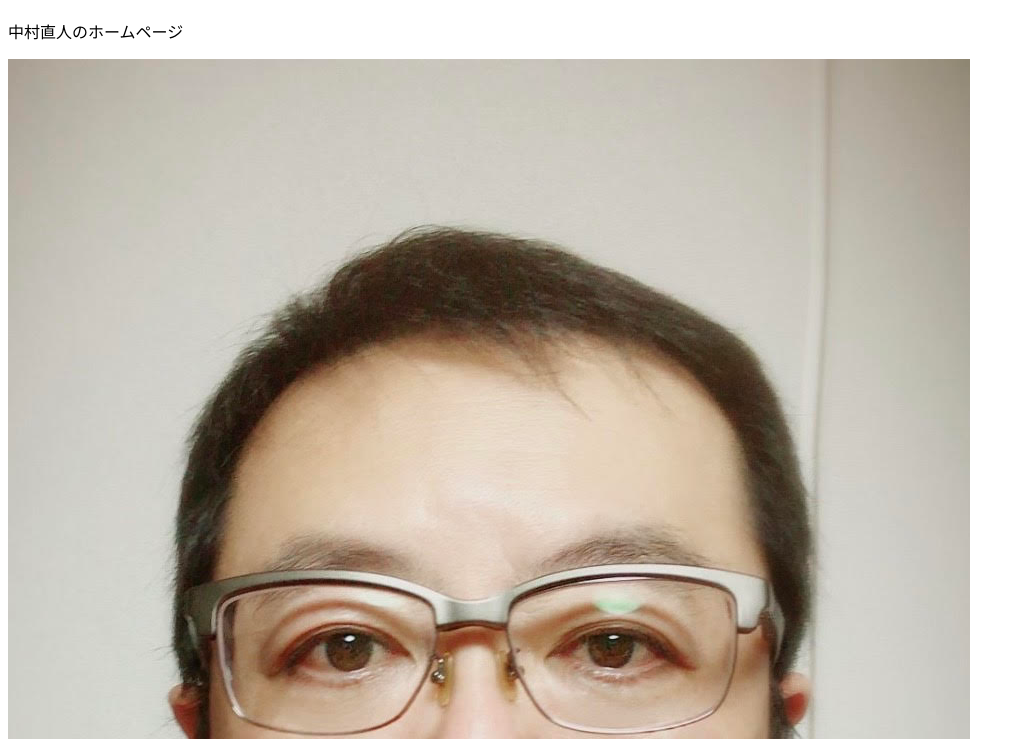
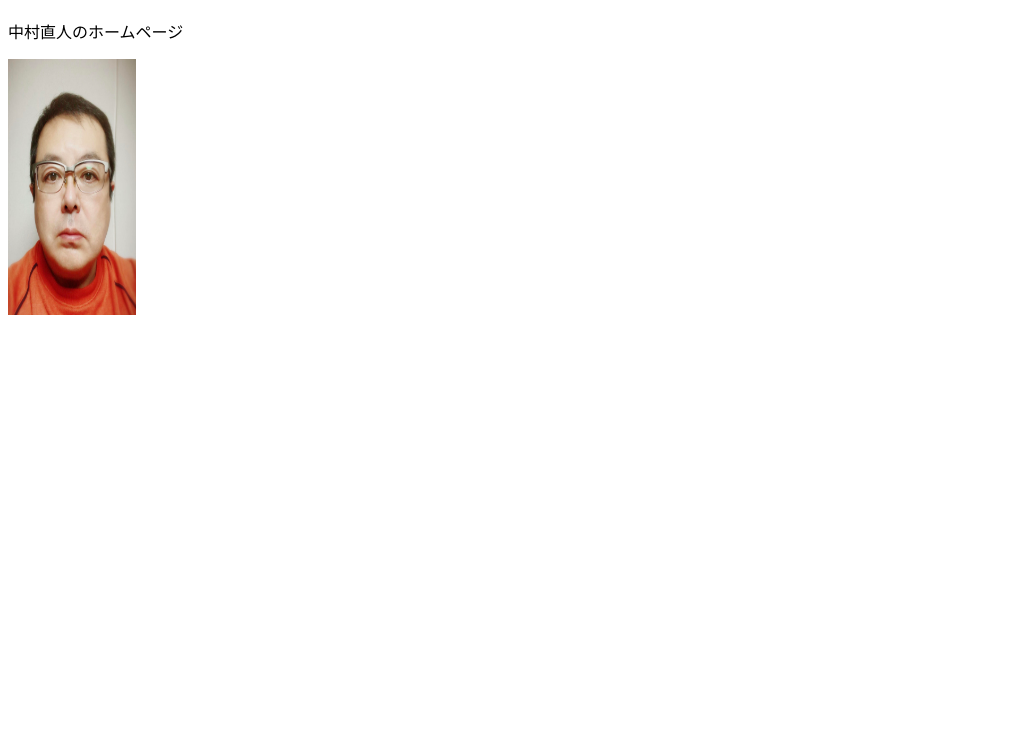
Before and after one commit to SenaEbihara/CITNaotoNakamura.github.io, a plain HTML site: page index.html in a window 1280 px wide. Shown: the part 61-800 px from the top of the page, without its empty margins (0-1025 px from the left). Drawn offline with Linux system fonts and the light colour scheme.

Commit message:
Update index.html

```diff
--- a/index.html
+++ b/index.html
@@ -7,6 +7,6 @@
 <body>
     <h1>Hello World</h1>
     <p>中村直人のホームページ</p>
-    <img src= "nakamura.jpg">
+    <img src= "nakamura.jpg" width="128" height="256" >
 </body>
 </html>
```
